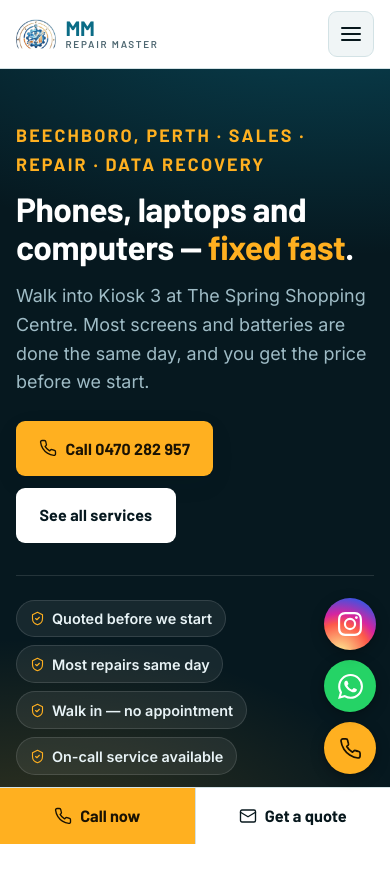
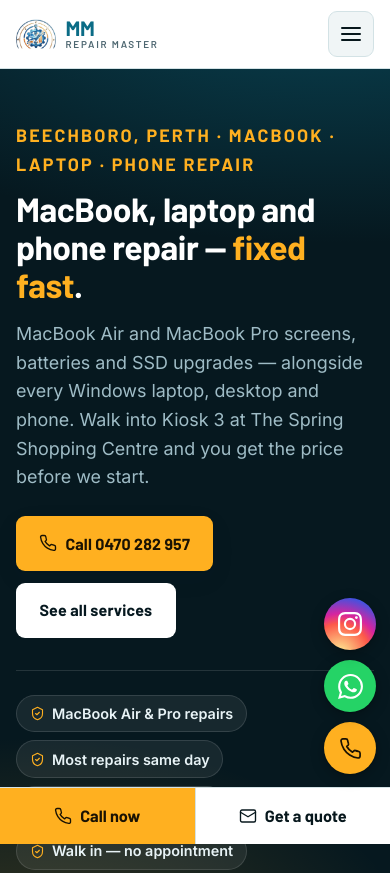
Before and after one commit to btechwalaagency-ship-it/manu-shop, a plain HTML site: page index.html in a window 390 px wide. Shown: the top 873 px of the page. Drawn offline with Linux system fonts and the light colour scheme.

Commit message:
Add service photographs and lead with MacBook repair
Photos supplied by the client now replace the illustrations on five of the
seven services: CCTV, gaming PCs, device sales, virus removal and data
recovery. Each was cropped from 2000x1116 to 1888x1062 to remove an
AI-generator watermark in the bottom-right corner, then resized to 1600x900
and saved as progressive JPEG at ~230 KB.

Phone repair and laptop repair have no photo yet, so they keep their
illustration. That is the fallback behaving as intended, not a gap: the
swap is per-file, so adding either photo later needs no code change.

MacBook repair is now the lead proposition rather than a mention:
- Hero headline is "MacBook, laptop and phone repair - fixed fast"
- Eyebrow reads Beechboro, Perth - MacBook - Laptop - Phone Repair
- Hero copy opens with MacBook Air and Pro screens, batteries and SSDs
- First trust badge is "MacBook Air & Pro repairs"
- Page title and meta description lead with MacBook

Verified: 5 of 7 slots swapped to photos, no broken images after full
scroll, no overflow at 390px, JSON-LD parses, title/og:title and
description/og:description match on all 12 pages.

Co-Authored-By: Claude Opus 5 <noreply@anthropic.com>
Claude-Session: https://claude.ai/code/session_01MpkE5dMP2aJUCXURKsfjnZ

```diff
--- a/index.html
+++ b/index.html
@@ -3,16 +3,16 @@
 <head>
 <meta charset="utf-8">
 <meta name="viewport" content="width=device-width, initial-scale=1">
-<title>MM Repair Master | Phone, Laptop &amp; Computer Repair in Beechboro</title>
-<meta name="description" content="Phone, laptop and computer repair in Beechboro, Perth. Screens, batteries, data recovery, virus removal, device sales, gaming PCs and CCTV. Quoted before we start. Call 0470 282 957.">
+<title>MacBook, Laptop &amp; Phone Repair in Beechboro | MM Repair Master</title>
+<meta name="description" content="MacBook, laptop and phone repair in Beechboro, Perth. MacBook Air and Pro screens, batteries and SSD upgrades, plus data recovery, virus removal, device sales, gaming PCs and CCTV. Call 0470 282 957.">
 <link rel="canonical" href="https://btechwalaagency-ship-it.github.io/manu-shop/">
 <meta name="robots" content="index, follow, max-image-preview:large">
 <meta name="theme-color" content="#06181f">
 
 <meta property="og:type" content="website">
 <meta property="og:site_name" content="MM Repair Master">
-<meta property="og:title" content="MM Repair Master | Phone, Laptop &amp; Computer Repair in Beechboro">
-<meta property="og:description" content="Phone, laptop and computer repair in Beechboro, Perth. Screens, batteries, data recovery, virus removal, device sales, gaming PCs and CCTV. Quoted before we start. Call 0470 282 957.">
+<meta property="og:title" content="MacBook, Laptop &amp; Phone Repair in Beechboro | MM Repair Master">
+<meta property="og:description" content="MacBook, laptop and phone repair in Beechboro, Perth. MacBook Air and Pro screens, batteries and SSD upgrades, plus data recovery, virus removal, device sales, gaming PCs and CCTV. Call 0470 282 957.">
 <meta property="og:url" content="https://btechwalaagency-ship-it.github.io/manu-shop/">
 <meta property="og:locale" content="en_AU">
 <meta name="twitter:card" content="summary_large_image">
@@ -52,18 +52,18 @@
 
 <section class="hero">
   <div class="wrap">
-    <p class="eyebrow">Beechboro, Perth &middot; Sales &middot; Repair &middot; Data Recovery</p>
-    <h1>Phones, laptops and computers &mdash; <em>fixed fast</em>.</h1>
-    <p>Walk into Kiosk 3 at The Spring Shopping Centre. Most screens and batteries are done the same day, and you get the price before we start.</p>
+    <p class="eyebrow">Beechboro, Perth &middot; MacBook &middot; Laptop &middot; Phone Repair</p>
+    <h1>MacBook, laptop and phone repair &mdash; <em>fixed fast</em>.</h1>
+    <p>MacBook Air and MacBook Pro screens, batteries and SSD upgrades &mdash; alongside every Windows laptop, desktop and phone. Walk into Kiosk 3 at The Spring Shopping Centre and you get the price before we start.</p>
     <div class="btn-row">
       <a class="btn btn--primary" href="tel:+61470282957"><svg width="18" height="18" viewBox="0 0 24 24" fill="none" stroke="currentColor" stroke-width="1.8" stroke-linecap="round" stroke-linejoin="round" aria-hidden="true"><path d="M22 16.9v3a2 2 0 0 1-2.2 2 19.8 19.8 0 0 1-8.6-3.1 19.5 19.5 0 0 1-6-6A19.8 19.8 0 0 1 2.1 4.2 2 2 0 0 1 4.1 2h3a2 2 0 0 1 2 1.7c.1 1 .4 2 .7 2.9a2 2 0 0 1-.4 2.1L8.1 9.9a16 16 0 0 0 6 6l1.2-1.2a2 2 0 0 1 2.1-.5c.9.4 1.9.6 2.9.8a2 2 0 0 1 1.7 2z"/></svg> Call 0470 282 957</a>
       <a class="btn btn--onnavy" href="services.html">See all services</a>
     </div>
     <div class="trust-strip">
+      <span><svg width="15" height="15" viewBox="0 0 24 24" fill="none" stroke="currentColor" stroke-width="1.8" stroke-linecap="round" stroke-linejoin="round" aria-hidden="true"><path d="M12 2l8 4v6c0 5-3.4 8.7-8 10-4.6-1.3-8-5-8-10V6z"/><path d="M9 12l2 2 4-4"/></svg> MacBook Air &amp; Pro repairs</span>
+      <span><svg width="15" height="15" viewBox="0 0 24 24" fill="none" stroke="currentColor" stroke-width="1.8" stroke-linecap="round" stroke-linejoin="round" aria-hidden="true"><path d="M12 2l8 4v6c0 5-3.4 8.7-8 10-4.6-1.3-8-5-8-10V6z"/><path d="M9 12l2 2 4-4"/></svg> Most repairs same day</span>
       <span><svg width="15" height="15" viewBox="0 0 24 24" fill="none" stroke="currentColor" stroke-width="1.8" stroke-linecap="round" stroke-linejoin="round" aria-hidden="true"><path d="M12 2l8 4v6c0 5-3.4 8.7-8 10-4.6-1.3-8-5-8-10V6z"/><path d="M9 12l2 2 4-4"/></svg> Quoted before we start</span>
-      <span><svg width="15" height="15" viewBox="0 0 24 24" fill="none" stroke="currentColor" stroke-width="1.8" stroke-linecap="round" stroke-linejoin="round" aria-hidden="true"><path d="M12 2l8 4v6c0 5-3.4 8.7-8 10-4.6-1.3-8-5-8-10V6z"/><path d="M9 12l2 2 4-4"/></svg> Most repairs same day</span>
       <span><svg width="15" height="15" viewBox="0 0 24 24" fill="none" stroke="currentColor" stroke-width="1.8" stroke-linecap="round" stroke-linejoin="round" aria-hidden="true"><path d="M12 2l8 4v6c0 5-3.4 8.7-8 10-4.6-1.3-8-5-8-10V6z"/><path d="M9 12l2 2 4-4"/></svg> Walk in &mdash; no appointment</span>
-      <span><svg width="15" height="15" viewBox="0 0 24 24" fill="none" stroke="currentColor" stroke-width="1.8" stroke-linecap="round" stroke-linejoin="round" aria-hidden="true"><path d="M12 2l8 4v6c0 5-3.4 8.7-8 10-4.6-1.3-8-5-8-10V6z"/><path d="M9 12l2 2 4-4"/></svg> On-call service available</span>
     </div>
   </div>
 </section>
```
Also changed, not shown: assets/photos/cctv-installation.jpg (added), assets/photos/data-recovery.jpg (added), assets/photos/device-sales.jpg (added), assets/photos/gaming-pc-setup.jpg (added), assets/photos/virus-malware-removal.jpg (added), 1 other file.
